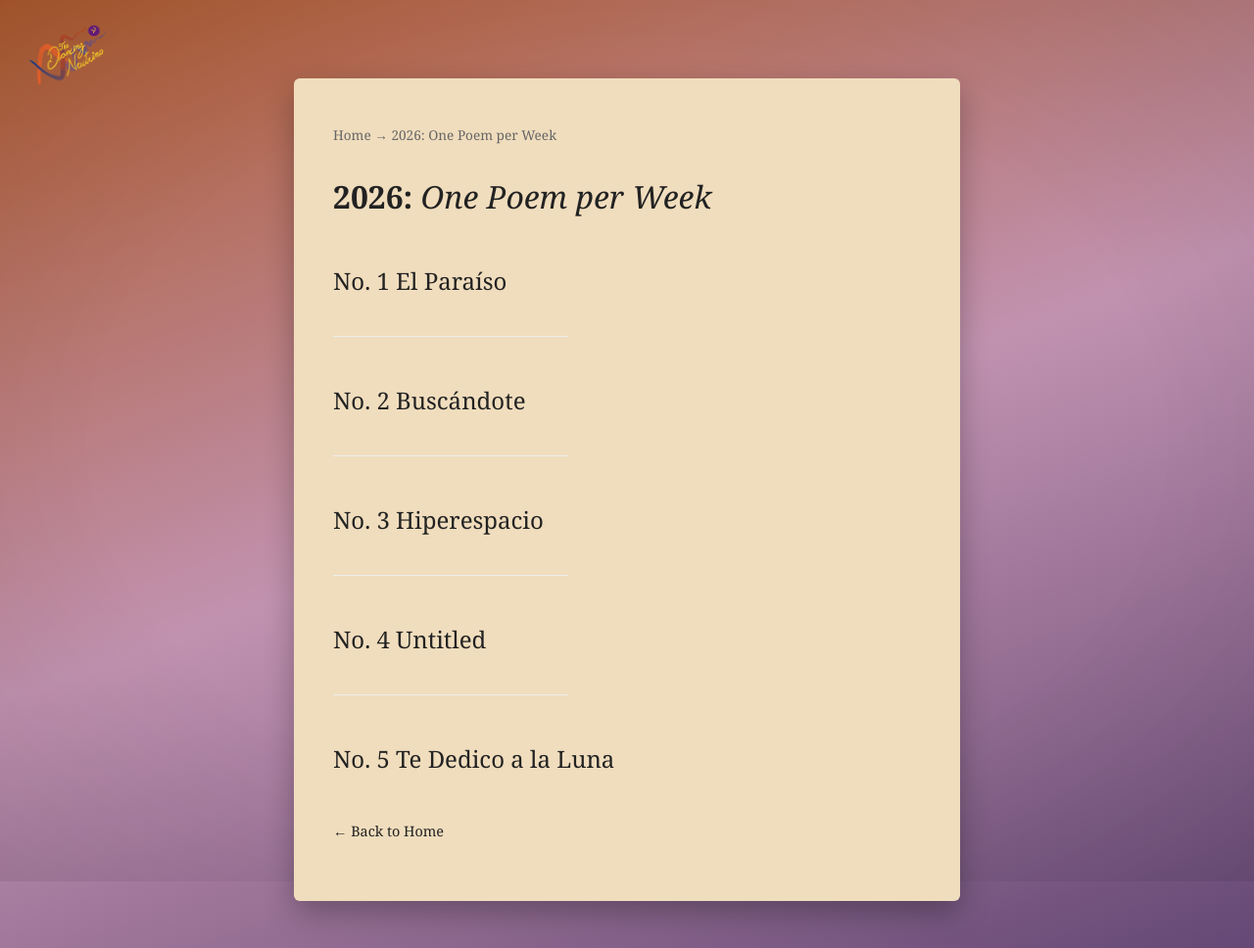
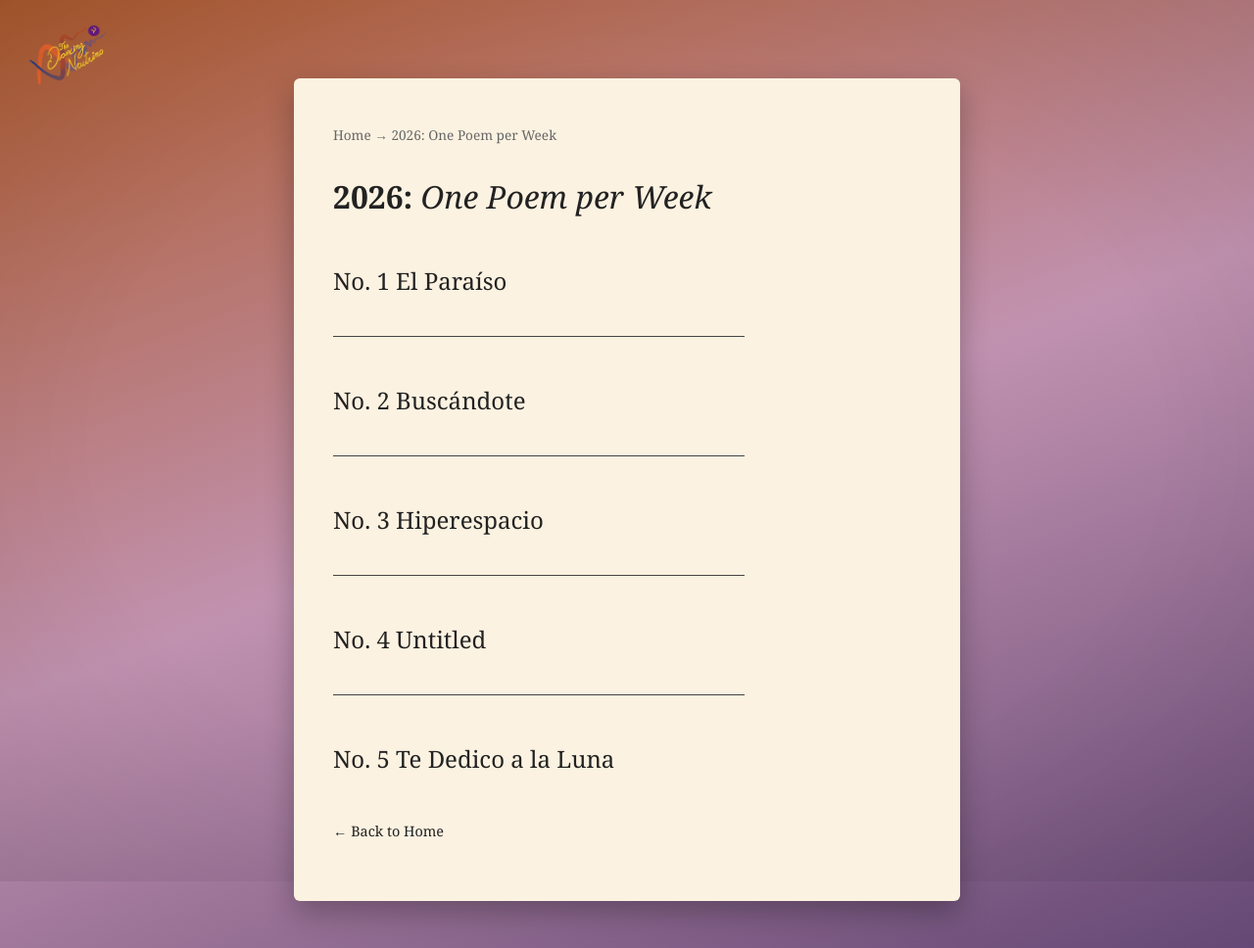
Before and after one commit to thedancingneutrino/thedancingneutrino.github.io, a Jekyll site: the page built from _chapters/weekly.md, in a window 1280 px wide. Shown: the whole page at 98% size. Built offline with Jekyll 4.4.1, drawn with Linux system fonts in a browser that asks for light colours.

Commit message:
Update style.css

```diff
--- a/assets/style.css
+++ b/assets/style.css
@@ -69,7 +69,7 @@ main {
   position: relative;
   max-width: 600px;
   margin: auto;
-  background: #f0ddbd; /* light paper tone */
+  background: #fcf2e1; /* light paper tone */
   padding: 3rem 2.5rem;
   border-radius: 6px;
   box-shadow: 0 12px 30px rgba(0, 0, 0, 0.28);
@@ -244,8 +244,8 @@ a:hover {
 
 .entry-separator {
   border: none;
-  border-top: 1px solid #eee;
-  max-width: 40%;
+  border-top: 1px solid #444;
+  max-width: 70%;
   margin: 2.5rem 0;
 }
 
```
